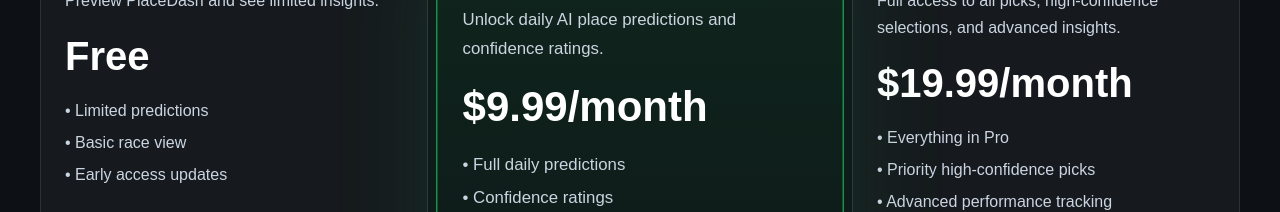
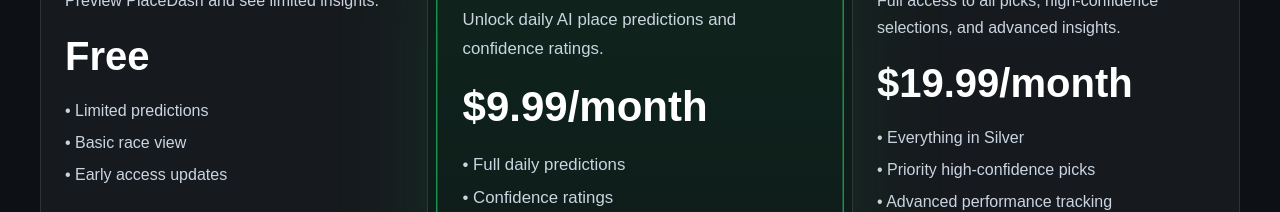
Before and after one commit to Bpmini2/placedash-website, a Next.js app: page / in a window 1280 px wide. Shown: the part 2780-2992 px from the top of the page. Built offline with nearby package versions, Linux system fonts and the light colour scheme.

Commit message:
Update page.tsx

```diff
--- a/app/page.tsx
+++ b/app/page.tsx
@@ -8,7 +8,7 @@
 const plans = [
   { name: "Starter", price: "Free", description: "Preview PlaceDash and see limited insights.", features: ["Limited predictions", "Basic race view", "Early access updates"], button: "Join Early Access", highlighted: false },
   { name: "Silver", price: "$9.99/month", description: "Unlock daily AI place predictions and confidence ratings.", features: ["Full daily predictions", "Confidence ratings", "Daily race filtering", "Track record view"], button: "Coming Soon", highlighted: true },
-  { name: "Gold", price: "$19.99/month", description: "Full access to all picks, high-confidence selections, and advanced insights.", features: ["Everything in Pro", "Priority high-confidence picks", "Advanced performance tracking", "Future premium insights"], button: "Coming Soon", highlighted: false },
+  { name: "Gold", price: "$19.99/month", description: "Full access to all picks, high-confidence selections, and advanced insights.", features: ["Everything in Silver", "Priority high-confidence picks", "Advanced performance tracking", "Future premium insights"], button: "Coming Soon", highlighted: false },
 ];
 
 function ConfidenceBadge({ level }: { level: string }) {
```
